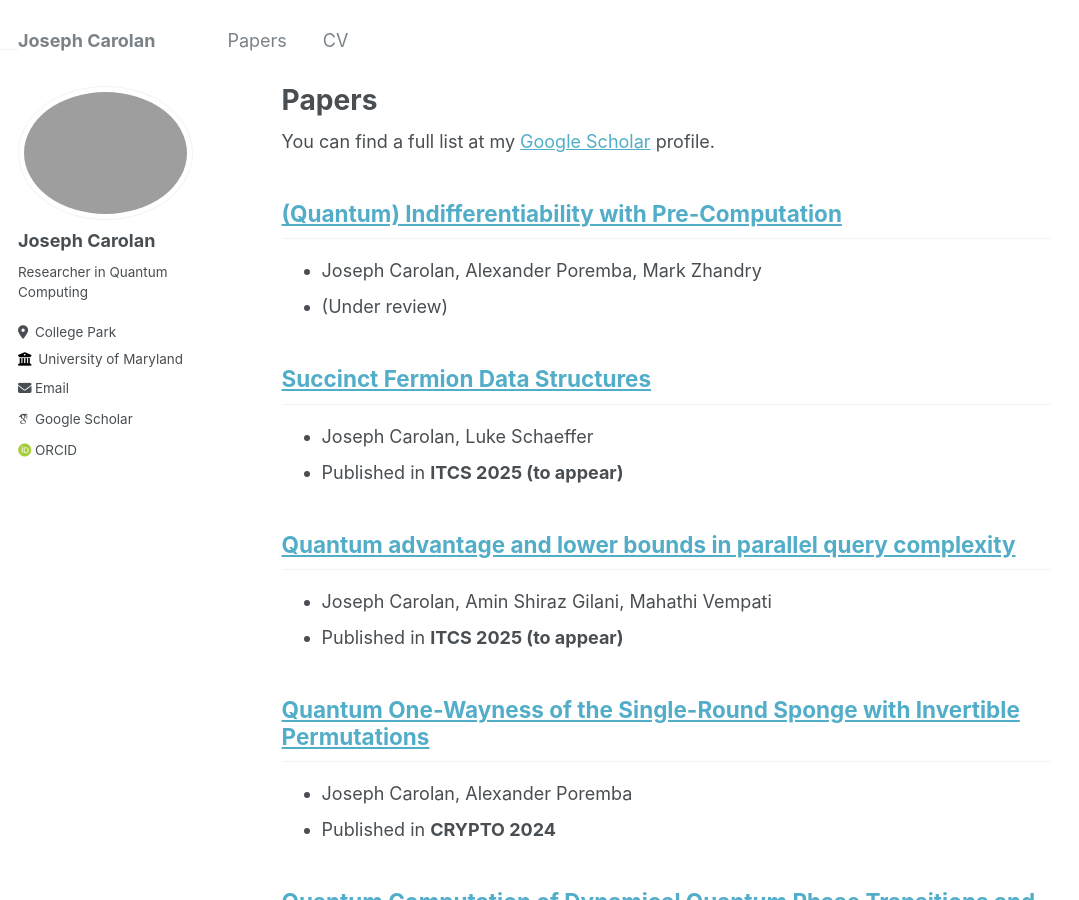
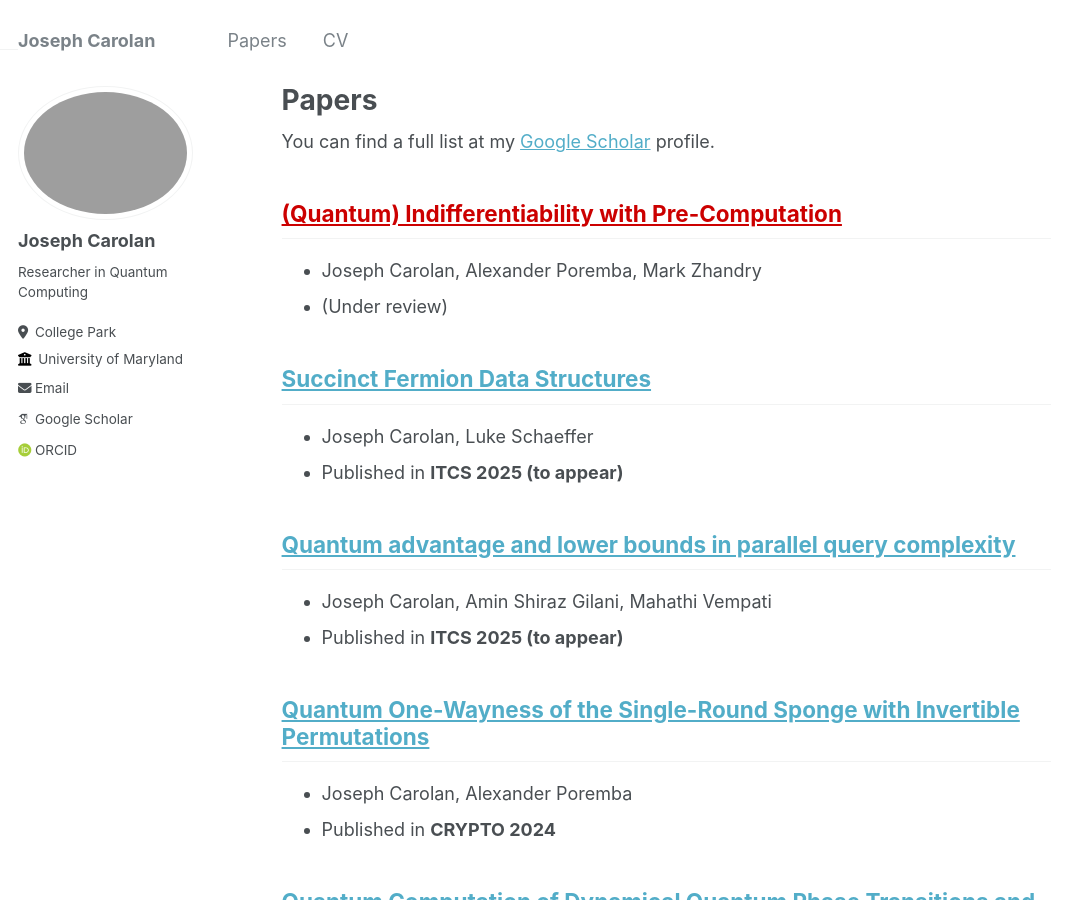
Before and after one commit to jacarolan/personal-website, a Jekyll site: the page built from _pages/publications.md, in a window 1280 px wide and 900 px high. Shown: the whole window, without its empty margins (0-1079 px from the left). Built offline with Jekyll 4.4.1, drawn with Linux system fonts in a browser that asks for light colours; some web fonts are replaced.

Commit message:
Update publications.md

```diff
--- a/_pages/publications.md
+++ b/_pages/publications.md
@@ -9,7 +9,7 @@ author_profile: true
   <div class="wordwrap">You can find a full list at my <a href="{{site.author.googlescholar}}">Google Scholar</a> profile.</div>
 {% endif %}
 
-<h2><a href="https://arxiv.org/abs/2410.16595">(Quantum) Indifferentiability with Pre-Computation</a></h2>
+<h2><a href="https://arxiv.org/abs/2410.16595" style="color: #cc0000">(Quantum) Indifferentiability with Pre-Computation</a></h2>
  - Joseph Carolan, Alexander Poremba, Mark Zhandry
  - (Under review)
 
```
